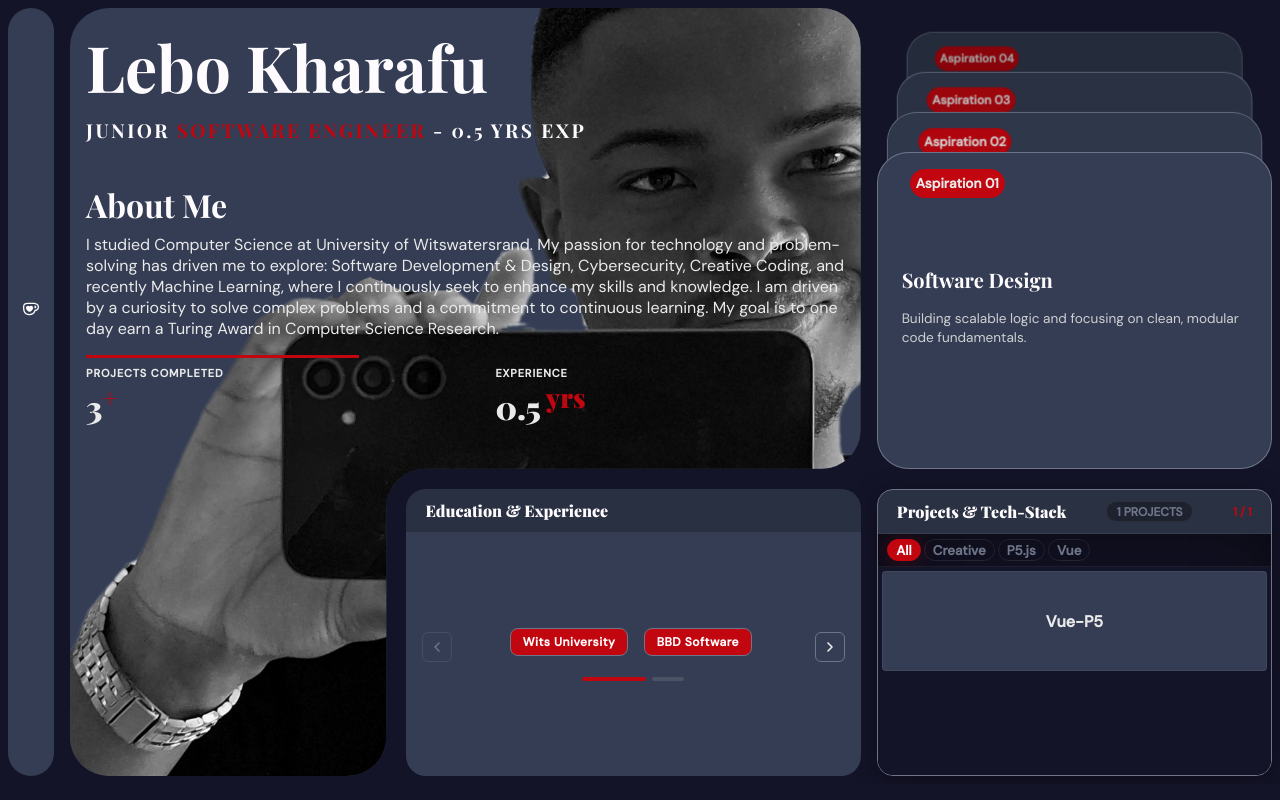
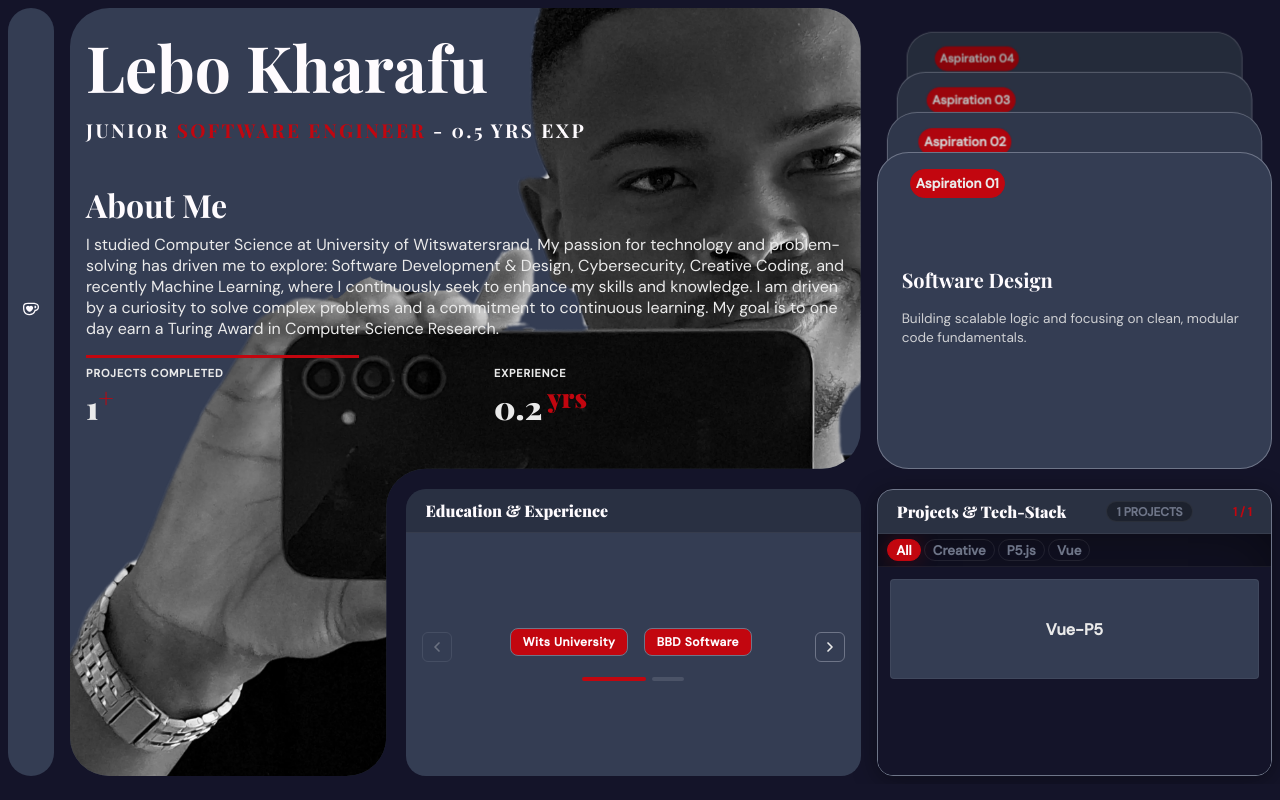
Before and after one commit to Lebo-Kharafu/Lebo-Kharafu, a Vue app: page / in a window 1280 px wide. Built offline with nearby package versions, Linux system fonts and the light colour scheme; some icons are missing.

Commit message:
Make small adjustments

```diff
--- a/src/components/ui/ProjectDetails.vue
+++ b/src/components/ui/ProjectDetails.vue
@@ -17,8 +17,8 @@ defineEmits<{
   <div class="detail">
     <button class="close-btn" @click.stop="$emit('close')">✕</button>
     <div class="title">{{ fullName }}</div>
+    <p class="desc">{{ desc }}</p>
     <div class="year">{{ year }}</div>
-    <p class="desc">{{ desc }}</p>
     <div class="tags">
       <span v-for="tag in tags" :key="tag">{{ tag }}</span>
     </div>
--- a/src/components/ui/ProjectGallery.vue
+++ b/src/components/ui/ProjectGallery.vue
@@ -224,8 +224,8 @@ onUnmounted(() => {
   display: grid;
   grid-template-columns: repeat(auto-fit, minmax(130px, 1fr));
   grid-auto-rows: 100px;
-  gap: 0.25rem;
-  padding: 4px;
+  gap: 0.75rem;
+  padding: 0.75rem;
   background: var(--color-bg);
   overflow-y: auto;
 }
--- a/src/views/HomeView.vue
+++ b/src/views/HomeView.vue
@@ -20,11 +20,11 @@
                         <section class="stats-grid">
                             <figure>
                                 <figcaption>Projects Completed</figcaption>
-                                <p class="stat-value">{{ details.personal.projects }}<sup>+ </sup></p>
+                                <p class="stat-value">{{ projects.length }}<sup>+ </sup></p>
                             </figure>
                             <figure>
                                 <figcaption>Experience</figcaption>
-                                <p class="stat-value">{{ details.personal.experience }}<sup> yrs </sup></p>
+                                <p class="stat-value">{{ getExperience() }}<sup> yrs </sup></p>
                             </figure>
                         </section>
                     </section>
@@ -69,6 +69,11 @@
 
     import { useResponsive } from "../composables/useResponsive";
     const { navDirection } = useResponsive();
+    const getExperience = () => {
+        const diffDays = (Date.now() - +new Date(2026, 0, 12)) / (1000 * 60 * 60 * 24);
+        return Number((diffDays / 365).toFixed(1));
+    };
+
 </script>
 
 
```
